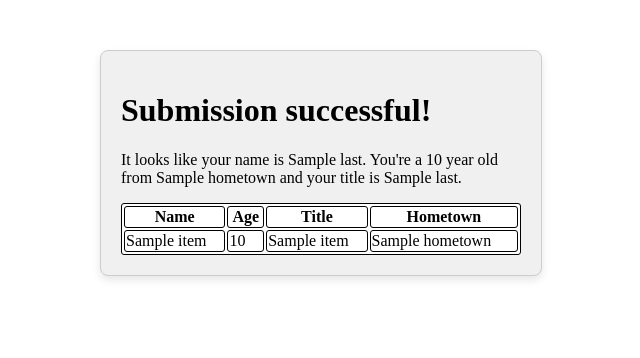
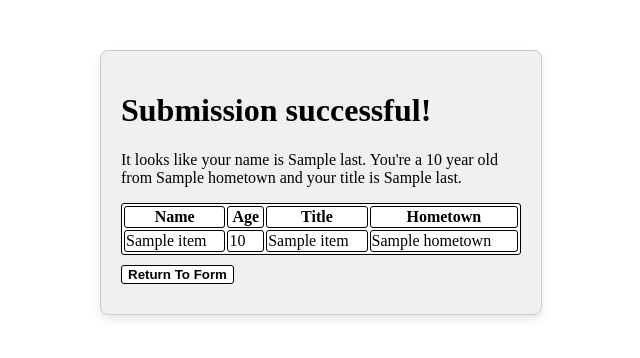
Before and after one commit to nlnlvlc/lisform, a Django app: template form/templates/form/success.html in a window 1280 px wide. Shown: the top 358 px of the page, without its empty margins (319-959 px from the left). Run offline with Django 5.2, Linux system fonts and the light colour scheme; the template is opened without the code that fills it: most values are stand-ins (such as "Sample title", 1, 10 or a date in 2020).

Commit message:
cases for empty success page and starting new form

```diff
--- a/form/models.py
+++ b/form/models.py
@@ -7,7 +7,7 @@ def is_number(value):
     except ValueError:
         raise ValidationError("Age must be blank or a valid number.")
 
-# Create your models here.
+
 class entry(models.Model):
     name = models.CharField(max_length=100)
     age = models.CharField(max_length=3, blank=True, validators=[is_number])
--- a/form/static/main.css
+++ b/form/static/main.css
@@ -42,6 +42,21 @@ form #id_name, #id_title, #id_hometown {
     border-radius: 3px; /* Rounded corners */
 }
 
+.to-form{
+    max-width: 100%;
+    background-color: #ffffff;
+    margin: 10px auto;
+    font-weight: bold;
+    color: #000;
+    border: 1px solid #000; /* Light gray border */
+    border-radius: 3px; /* Rounded corners */
+}
+
+a{
+    color: #000;
+    text-decoration: none;
+}
+
 form #id_age {
     max-width: 10%;
 }
--- a/form/templates/form/success.html
+++ b/form/templates/form/success.html
@@ -10,8 +10,10 @@
 <body>
 
     <div class="table-container">
+        {% if data %}
          <h1>Submission successful!</h1>
-    <table>
+        <table>
+            {% if last %}
             <p>It looks like your name is {{last.name}}.
             {% if last.age %}
                 You're a {{last.age}} year old
@@ -21,6 +23,7 @@
             {% endif %}
             and your title is {{last.title}}.
             </p>
+            {% endif %}
         <thead>
             <tr>
                 <th>Name</th>
@@ -40,6 +43,16 @@
             {% endfor %}
         </tbody>
     </table>
+        <div>
+            <button type="button" class="to-form"><a href="{% url 'form' %}">Return To Form</a></button>
+        </div>
+        {% else %}
 
+        <h1>Looks like we've gotten lost!</h1>
+            <div>
+        <button type="button" class="to-form"><a href="{% url 'form' %}">Go To Form</a></button>
+            </div>
+        {% endif %}
+    </div>
 </body>
 </html>
--- a/form/urls.py
+++ b/form/urls.py
@@ -2,6 +2,6 @@ from django.urls import path, include
 from . import views
 
 urlpatterns = [
-    path('', views.home),
-    path('form/success.html', views.display_saved_data)
+    path('', views.home, name="form"),
+    path('success/', views.display_saved_data, name="success")
 ]
--- a/form/views.py
+++ b/form/views.py
@@ -10,7 +10,7 @@ def home(request):
         if form.is_valid():
             form.save()
 
-            return redirect('form/success.html')
+            return redirect('success/')
     else:
         form = modelForm()
 
@@ -22,3 +22,6 @@ def display_saved_data(request):
     context = {"data": all_data, "last": submitted}
     template = loader.get_template("form/success.html")
     return HttpResponse(template.render(context))
+
+def home_view(request):
+    return  render(request, 'form/home.html')
```
Also changed, not shown: form/templates/form/home.html (+5 -5 lines), db.sqlite3.
